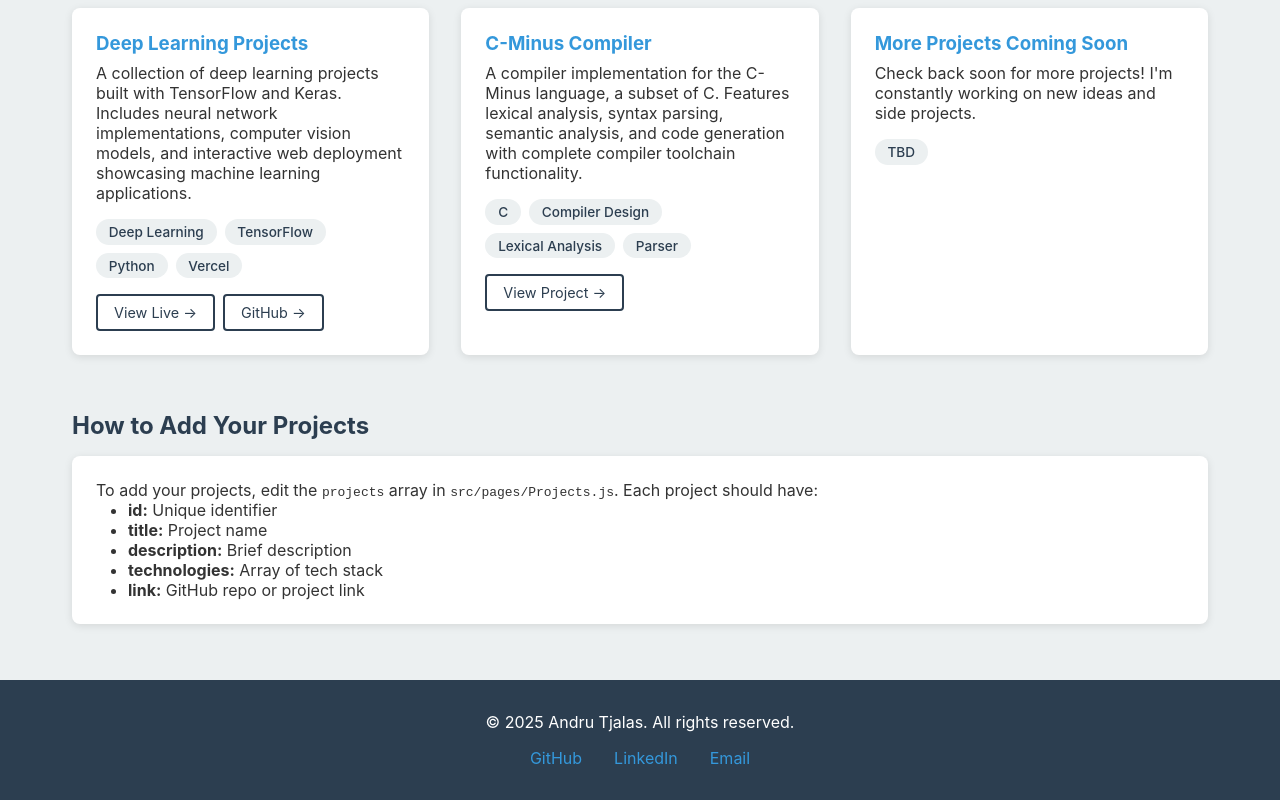
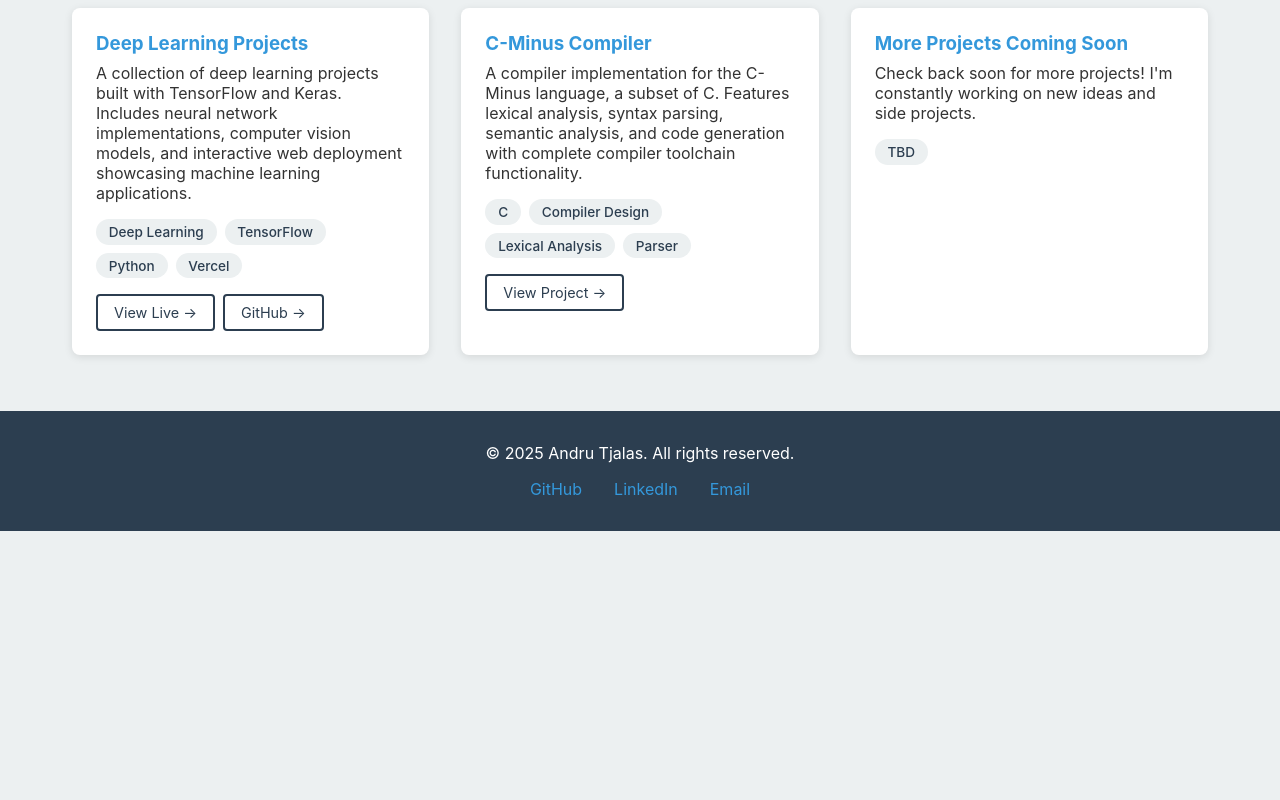
Before and after one commit to AndruTjalas1/Resume, a React (Create React App) app: page /projects in a window 1280 px wide. Shown: the part 690-1490 px from the top of the page. After the commit the page ends 1221 px from the top, so only its background shows below. Built offline with nearby package versions, Linux system fonts and the light colour scheme.

Commit message:
removed personal instruction message

```diff
--- a/src/pages/Projects.js
+++ b/src/pages/Projects.js
@@ -83,23 +83,6 @@ function Projects() {
           </div>
         ))}
       </div>
-
-      <section style={{ marginTop: "2rem" }}>
-        <h2>How to Add Your Projects</h2>
-        <div className="card">
-          <p>
-            To add your projects, edit the <code>projects</code> array in <code>src/pages/Projects.js</code>.
-            Each project should have:
-          </p>
-          <ul style={{ marginLeft: "2rem" }}>
-            <li><strong>id:</strong> Unique identifier</li>
-            <li><strong>title:</strong> Project name</li>
-            <li><strong>description:</strong> Brief description</li>
-            <li><strong>technologies:</strong> Array of tech stack</li>
-            <li><strong>link:</strong> GitHub repo or project link</li>
-          </ul>
-        </div>
-      </section>
     </div>
   );
 }
```
